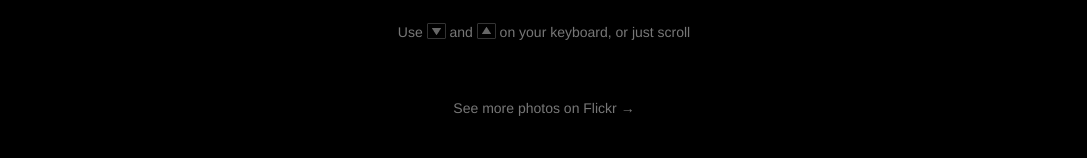
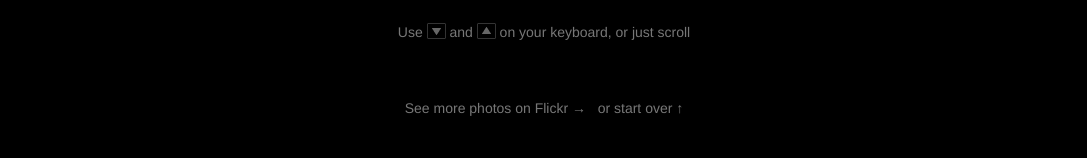
Before and after one commit to protez/rsms.github.com, a Jekyll site: the page built from photos/index.html, in a window 1280 px wide. Shown: the part 142-300 px from the top of the page, without its empty margins (96-1183 px from the left). Built offline with Jekyll 4.4.1, drawn with Linux system fonts in a browser that asks for light colours; Markdown is read by kramdown in place of the engine named in the settings.

```diff
--- a/photos/index.html
+++ b/photos/index.html
@@ -94,6 +94,6 @@
 </p>
 <div id="photos">
 <p class="outro">
-  <a href="http://www.flickr.com/photos/rsms/">See more photos on Flickr &rarr;</a>
+  <a href="http://www.flickr.com/photos/rsms/">See more photos on Flickr &rarr;</a> &nbsp;&nbsp;or <a href="/photos/" id="photos-jump-to-top-link">start over &uarr;</a>
 </p>
 </div>
```
Also changed, not shown: 1 other file.
